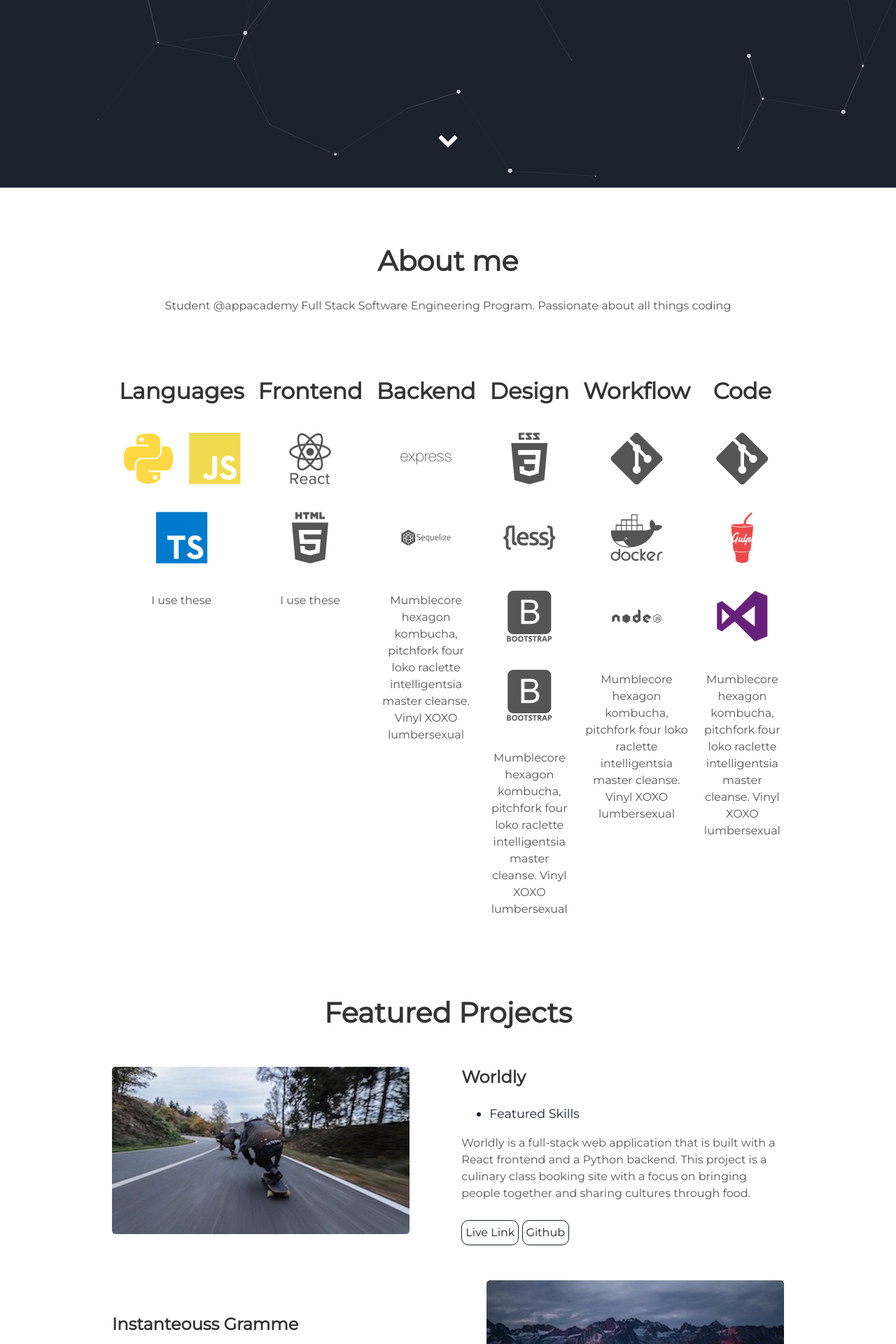
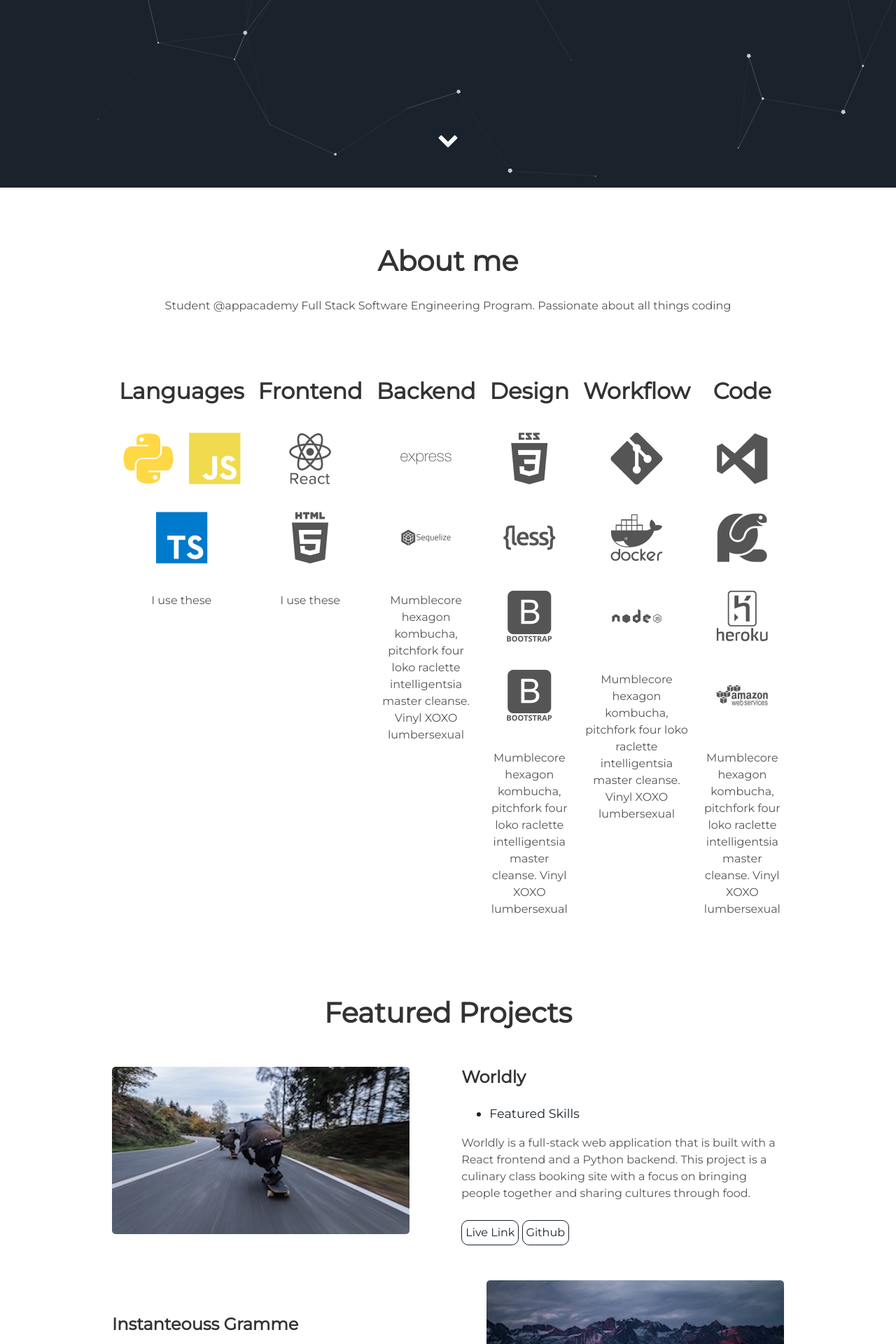
Before and after one commit to RyanGC93/RyanGC93.github.io, a Jekyll site: the page built from index.html, in a window 1280 px wide. Shown: the part 632-2552 px from the top of the page at 70% size. Built offline with Jekyll 4.4.1, drawn with Linux system fonts in a browser that asks for light colours.

Commit message:
add all the icons

```diff
--- a/_includes/about.html
+++ b/_includes/about.html
@@ -57,9 +57,10 @@
     </div>
     <div class="tech">
       <h2>Code</h2>
-      <i class="devicon-git-plain"></i>
-      <i class="devicon-gulp-plain colored"></i>
-      <i class="devicon-visualstudio-plain colored"></i>
+      <i class="devicon-visualstudio-plain"></i>
+      <i class="devicon-pycharm-plain"></i>
+      <i class="devicon-heroku-original-wordmark"></i>
+      <i class="devicon-amazonwebservices-plain-wordmark"></i>
       <p>Mumblecore hexagon kombucha, pitchfork four loko raclette intelligentsia master cleanse.
         Vinyl XOXO lumbersexual</p>
     </div>
```
